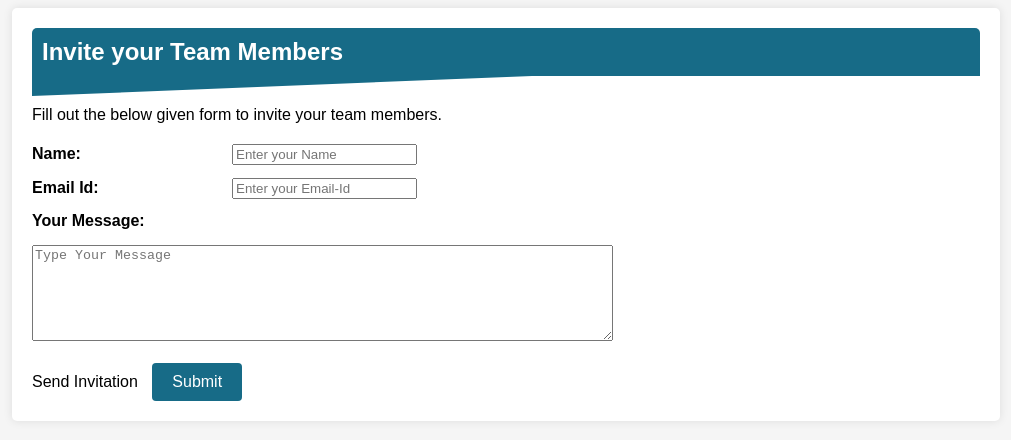
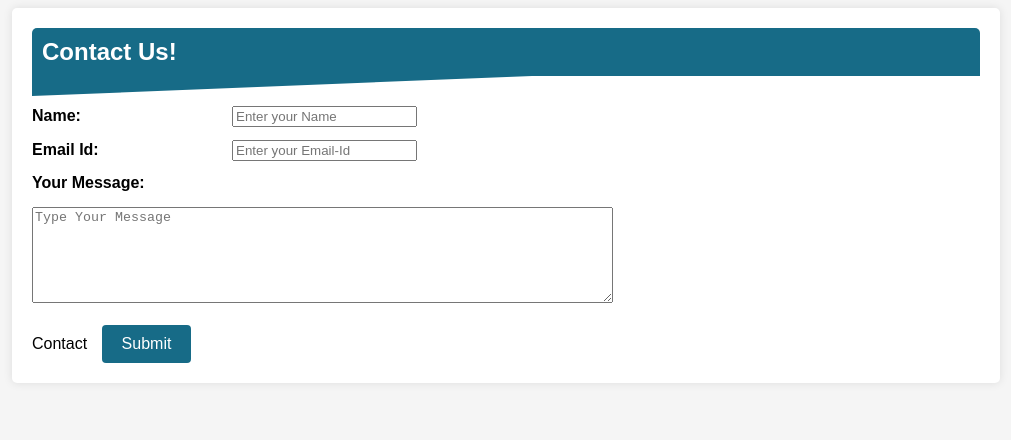
Before and after one commit to Venkatesh0531/ContactUs, a plain HTML site: page index.html in a window 1280 px wide. Shown: the whole page, without its empty margins (134-1145 px from the left). Drawn offline with Linux system fonts and the light colour scheme.

Commit message:
Changed contact us

```diff
--- a/index.html
+++ b/index.html
@@ -71,15 +71,14 @@ body {
 <body>
     <div class="container">
         <div class="ribbon">
-            <h1>Invite your Team Members</h1>
+            <h1>Contact Us!</h1>
         </div>
-        <p>Fill out the below given form to invite your team members.</p>
 
         <form action="mailto:venkateshboda6363@gmail.com" method="post" enctype="text/plain">
             <strong><label>Name: </label></strong><input type="text" placeholder="Enter your Name" name="name" required><br>
             <strong><label>Email Id:</label></strong><input type="email" placeholder="Enter your Email-Id" name="email" required><br>
             <strong><label>Your Message: </label></strong><br><textarea cols="70" rows="6" name="message" placeholder="Type Your Message" required></textarea><br><br>
-            <p1>Send Invitation</p1>
+            <p1>Contact</p1>
             <button class="submit-button" type="submit">Submit</button>
         </form>
     </div>
```
